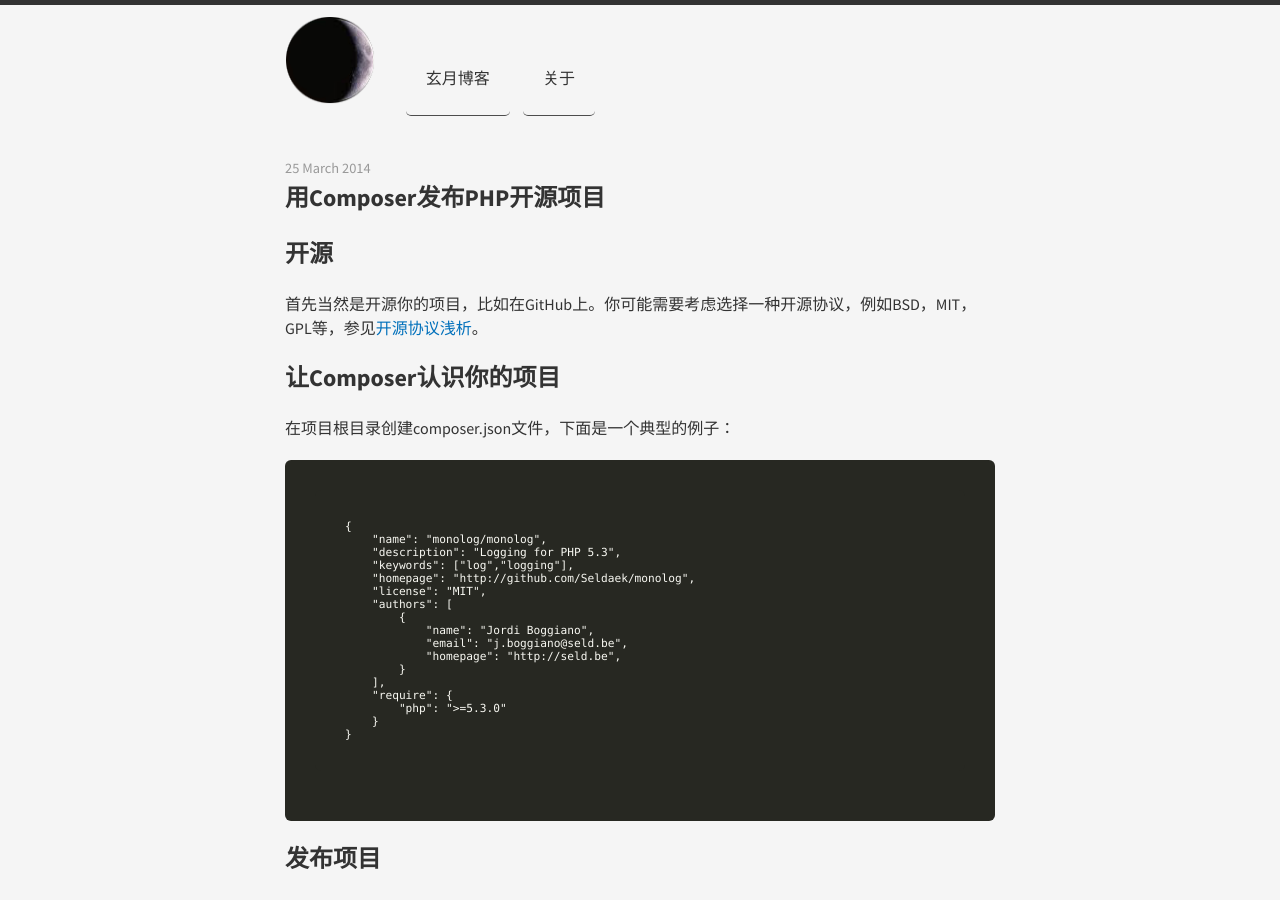
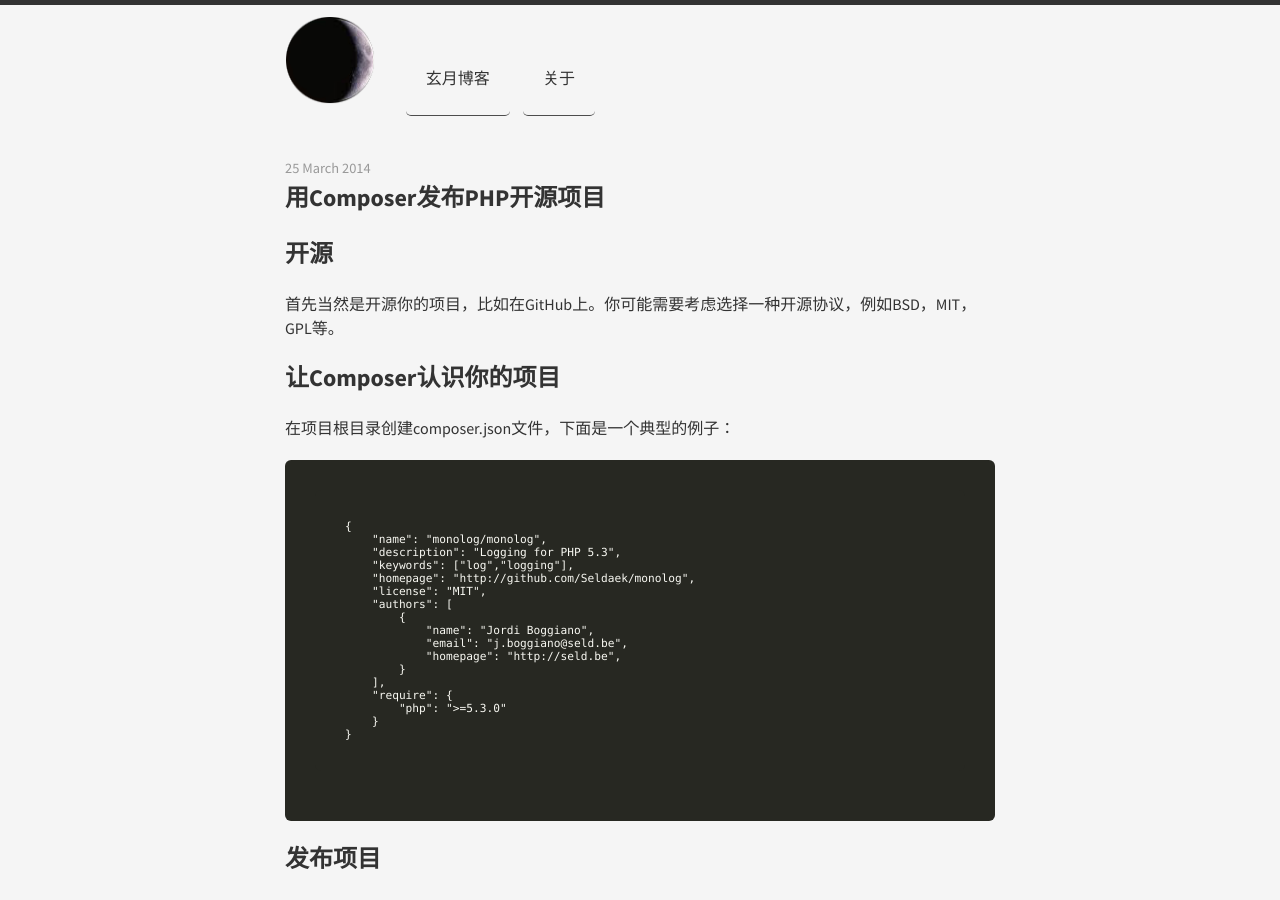
Before and after one commit to lyroyce/lyroyce.github.io, a Jekyll site: the page built from php/_posts/2014-03-25-publish-open-source-project-using-composer.md, in a window 1280 px wide and 900 px high. Built offline with Jekyll 4.4.1, drawn with Linux system fonts in a browser that asks for light colours; nearby versions of some CDN libraries; Markdown is read by kramdown in place of the engine named in the settings.

Commit message:
remove internal link for better compatibility

```diff
--- a/php/_posts/2014-03-25-publish-open-source-project-using-composer.md
+++ b/php/_posts/2014-03-25-publish-open-source-project-using-composer.md
@@ -5,7 +5,7 @@ title: 用Composer发布PHP开源项目
 
 开源
 -------
-首先当然是开源你的项目，比如在GitHub上。你可能需要考虑选择一种开源协议，例如BSD，MIT，GPL等，参见[开源协议浅析]({% post_url open-source/2014-01-12-open-source-license %})。
+首先当然是开源你的项目，比如在GitHub上。你可能需要考虑选择一种开源协议，例如BSD，MIT，GPL等。
 
 让Composer认识你的项目
 -------
```
